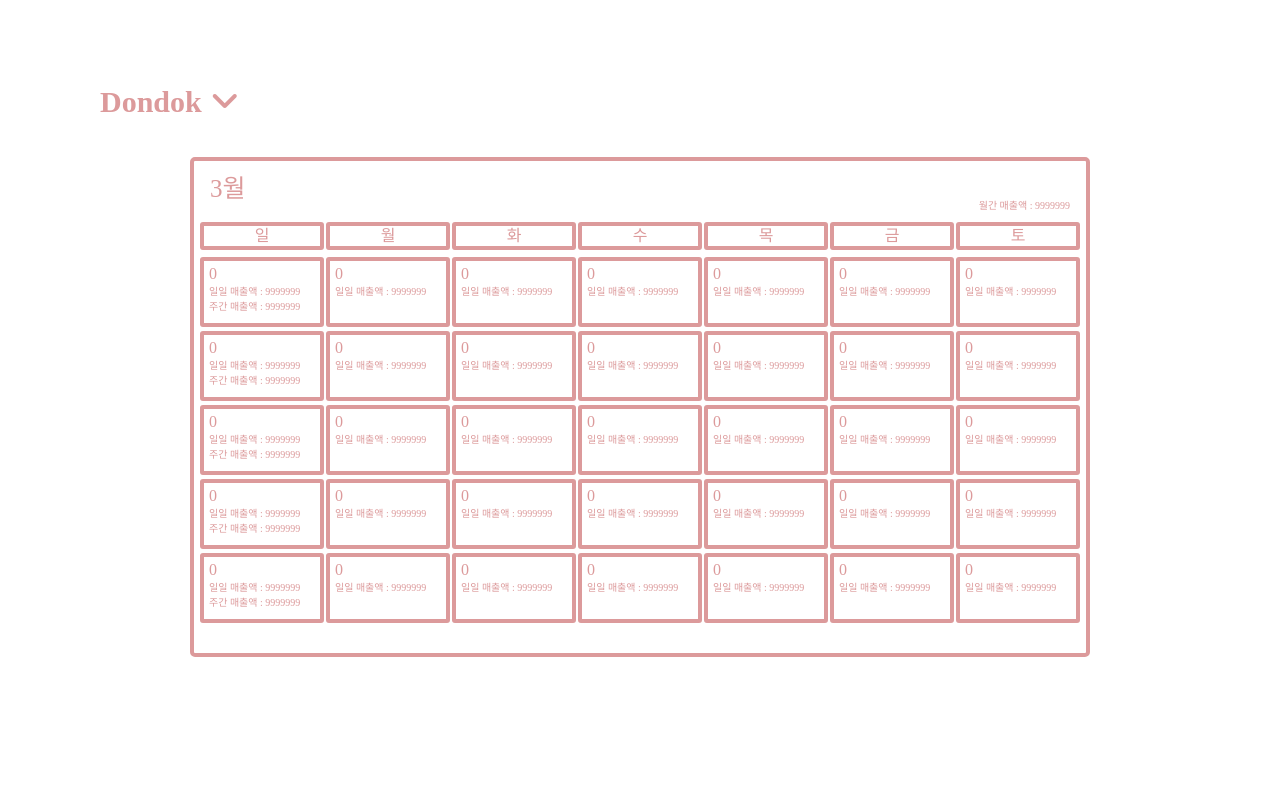
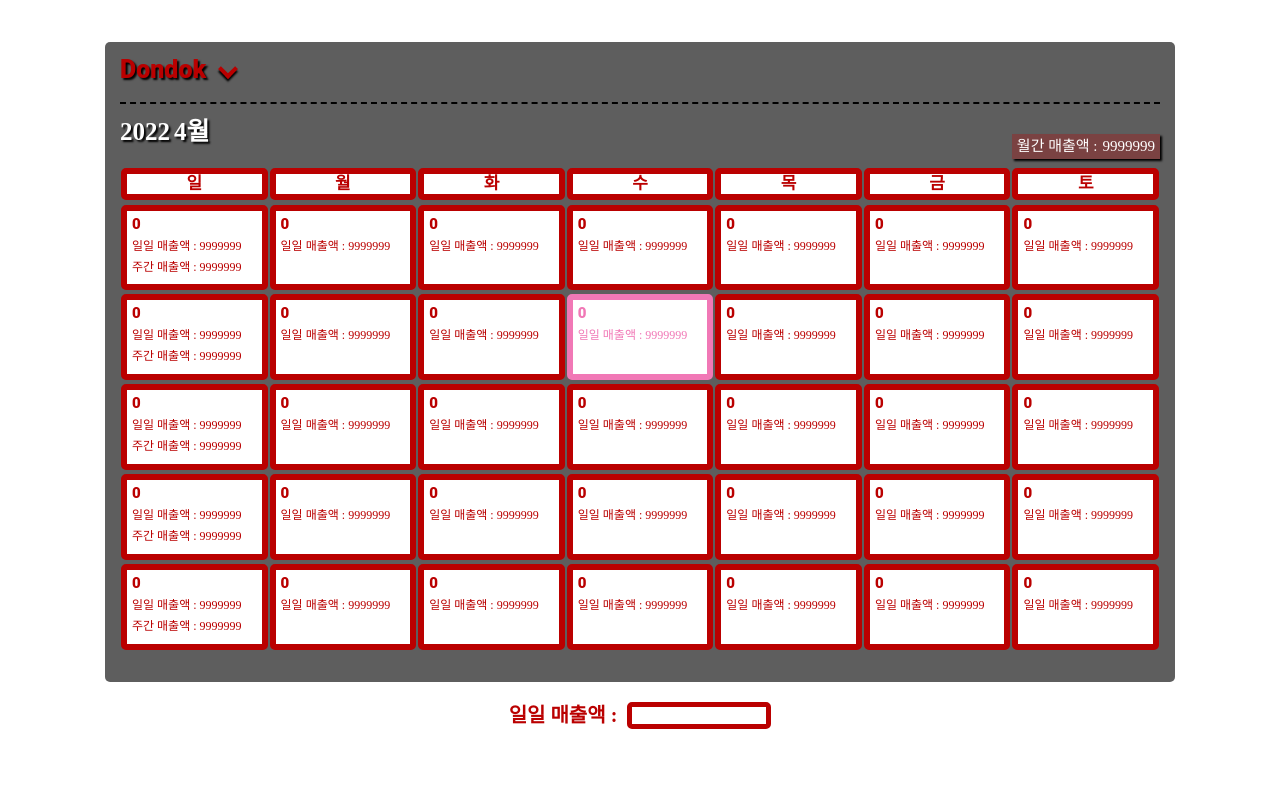
Before and after one commit to song22ee/Dondok-Sales-Management, a Node project: template app/src/views/home/index2.ejs in a window 1280 px wide. Run offline with Node 20 templates, Linux system fonts and the light colour scheme; the template is opened without the code that fills it, so the values that code supplies are empty; some libraries are stand-ins or nearby versions.

Commit message:
기능 :: 메인페이지 수정 송가현
메인 페이지를 피그마 디자인에 맞게 수정하였습니다.

+ 피그마 이외의 디자인도 추가 : "Dondok", "2022 4월", "월간 매출액"
Dondok 아래 밑줄 추가

```diff
--- /dev/null
+++ b/app/src/public/css/home/style.css
@@ -0,0 +1,224 @@
+@import url(reset.css);
+
+:root {
+    --main-color: #ba0000;
+    --main-border: 6px solid var(--main-color);
+    --font1: 'roboto';
+    --font2: 'NotoSansKR';
+}
+
+* {
+    color: var(--main-color);
+
+    /*background-color: rgba(0, 0, 0, 0.096);*/
+}
+
+span,
+input {
+    font-family: var(--font2);
+}
+
+body {
+    height: 100vh;
+    display: flex;
+    flex-direction: column;
+    justify-content: center;
+    align-items: center;
+}
+
+.main {
+    width: 100%;
+    height: 100%;
+    display: flex;
+    flex-direction: column;
+    align-items: center;
+    justify-content: center;
+    margin-bottom: 30px;
+}
+
+.calendar {
+    border-radius: 5px;
+    width: 1070px;
+    height: 640px;
+    box-sizing: border-box;
+    display: flex;
+    flex-direction: column;
+    align-items: center;
+    background-color: #5e5e5e;
+    padding: 15px;
+}
+
+.dondok {
+    width: 100%;
+    border-bottom: 2px dashed black;
+    padding-bottom: 20px;
+}
+
+.select-box {
+    display: flex;
+    align-items: center;
+}
+
+.dondok span {
+    font-size: 25px;
+    font-weight: 700;
+    font-family: var(--font1);
+    font-weight: 900;
+    margin-right: 15px;
+    text-shadow: 2px 2px 2px black;
+}
+
+.arrow-down {
+    border-top: 4px solid var(--main-color);
+    border-right: 4px solid var(--main-color);
+    box-shadow: 2px -2px 2px black;
+    width: 10px;
+    height: 10px;
+    transform: matrix(-0.71, 0.71, -0.71, -0.71, 0, 0);
+}
+
+.calendar-header {
+    box-sizing: border-box;
+    display: flex;
+    align-items: center;
+    justify-content: space-between;
+    width: 100%;
+    padding: 15px 0;
+}
+
+.calendar-header__date span {
+    font-size: 25px;
+    font-weight: 900;
+    color: white;
+    text-shadow: 2px 2px 2px black;
+    position: relative;
+    top: 0px;
+}
+
+.returns span {
+    font-size: 12px;
+    font-weight: 500;
+}
+
+.calendar-header__monthly-returns {
+    background-color: #ba00004d;
+    box-shadow: 2px 2px 2px black;
+    height: 25px;
+    display: flex;
+    justify-content: center;
+    align-items: center;
+    padding: 0 5px;
+    font-family: var(--font1);
+    font-weight: 500;
+    font-size: 24px;
+    position: relative;
+    top: 15px;
+}
+
+.calendar-header__monthly-returns span {
+    font-size: 15px;
+    color: white;
+}
+
+.monthly-returns__figure {
+    margin-left: 5px;
+}
+
+.monthly-returns {
+    display: flex;
+    justify-content: center;
+    align-items: center;
+}
+
+.calendar-main {
+    width: 100%;
+    height: 80%;
+    margin-top: 10px;
+}
+
+.weeks {
+    width: 100%;
+    height: 30px;
+    display: flex;
+    align-items: center;
+    margin-bottom: 6px;
+}
+
+.weeks > div {
+    border: var(--main-border);
+    border-radius: 5px;
+    display: flex;
+    justify-content: center;
+    align-items: center;
+    width: calc(100% / 7);
+    height: 20px;
+    margin: 0 1px;
+    background-color: #fff;
+}
+
+.weeks span {
+    font-weight: 900;
+    font-size: 17px;
+}
+
+.days {
+    width: 100%;
+    height: 88%;
+}
+
+.days__week {
+    display: flex;
+    width: 100%;
+    height: calc(100% / 5);
+    margin-bottom: 4px;
+}
+
+.day {
+    box-sizing: border-box;
+    border: var(--main-border);
+    border-radius: 5px;
+    margin: 0 1px;
+    padding: 5px;
+    width: calc(100% / 7);
+    height: 100%;
+    background-color: #fff;
+}
+
+.date {
+    font-family: var(--font1);
+    font-weight: 900;
+    font-size: 15px;
+}
+
+.daily-returns {
+    margin: 5px 0;
+}
+
+.input-section {
+    margin-top: 20px;
+}
+
+.input-box {
+    display: flex;
+    justify-content: center;
+    align-items: center;
+}
+
+.input-box span {
+    font-weight: 900;
+    font-size: 20px;
+    margin-right: 10px;
+}
+
+.input-box input {
+    border: 5px solid var(--main-color);
+    border-radius: 5px;
+    width: 130px;
+    height: 15px;
+}
+
+#click,
+#click span {
+    border-color: #f178b6;
+    color: #f178b6;
+}
--- a/app/src/public/css/style.css
+++ /dev/null
@@ -1,127 +0,0 @@
-@import url(reset.css);
-
-:root {
-    --main-color: #dc9a9b;
-    --main-border: 4px solid var(--main-color);
-}
-
-* {
-    color: var(--main-color);
-    /*background-color: rgba(0, 0, 0, 0.096);*/
-}
-
-body {
-    padding: 0 100px;
-    height: 700px;
-    display: flex;
-    flex-direction: column;
-    justify-content: center;
-    align-items: center;
-}
-
-.main-header {
-    margin: 40px 0;
-    width: 100%;
-}
-
-.select-box span {
-    font-size: 30px;
-    font-weight: 700;
-}
-
-.select-box i {
-    margin-left: 5px;
-}
-
-.main {
-    width: 100%;
-    height: 500px;
-    display: flex;
-    justify-content: center;
-    align-items: center;
-}
-
-.calendar {
-    border: var(--main-border);
-    border-radius: 5px;
-    width: 900px;
-    height: 500px;
-    padding: 15px 5px;
-    padding-bottom: 30px;
-    box-sizing: border-box;
-    display: flex;
-    flex-direction: column;
-    align-items: center;
-}
-
-.calendar-header {
-    box-sizing: border-box;
-    display: flex;
-    flex-direction: column;
-    width: 880px;
-    padding: 0 10px;
-}
-
-.calendar-header__month {
-    font-size: 25px;
-}
-
-.returns {
-    font-size: 10px;
-}
-
-.calendar-header__monthly-returns {
-    display: flex;
-    justify-content: flex-end;
-}
-
-.calendar-main {
-    width: 100%;
-    height: 100%;
-    padding: 10px 0 30px 0;
-}
-
-.weeks {
-    width: 100%;
-    height: 30px;
-    display: flex;
-    align-items: center;
-    margin-bottom: 6px;
-}
-
-.weeks > div {
-    border: var(--main-border);
-    border-radius: 3px;
-    display: flex;
-    justify-content: center;
-    align-items: center;
-    width: 130px;
-    height: 20px;
-    margin: 0 1px;
-}
-
-.days {
-    width: 100%;
-    height: 100%;
-}
-
-.days__week {
-    display: flex;
-    width: 100%;
-    height: 70px;
-    margin-bottom: 4px;
-}
-
-.day {
-    box-sizing: border-box;
-    border: var(--main-border);
-    border-radius: 3px;
-    margin: 0 1px;
-    padding: 5px;
-    width: 130px;
-    height: 70px;
-}
-
-.daily-returns {
-    margin: 5px 0;
-}
--- a/app/src/views/home/index2.ejs
+++ b/app/src/views/home/index2.ejs
@@ -5,24 +5,27 @@
     <meta charset="UTF-8">
     <meta http-equiv="X-UA-Compatible" content="IE=edge">
     <meta name="viewport" content="width=device-width, initial-scale=1.0">
-    <link rel="stylesheet" href="/css/style.css">
+    <link rel="stylesheet" href="/css/home/style.css">
     <title>Document</title>
 </head>
 
 <body>
-    <header class="main-header">
-        <div class="select-box">
-            <span>Dondok</span>
-            <i class="fas fa-angle-down fa-2x"></i>
-        </div>
-    </header>
 
     <section class="main">
         <div class="calendar">
 
+            <div class="dondok">
+                <div class="select-box">
+                    <span>Dondok</span>
+                    <!--<i class="fas fa-angle-down fa-2x"></i>-->
+                    <div class="arrow-down"></div>
+                </div>
+            </div>
+
             <div class="calendar-header">
-                <div class="calendar-header__month">
-                    <span>3월</span>
+                <div class="calendar-header__date">
+                    <span class="calendar-header__year">2022</span>
+                    <span class="calendar-header__month">4월</span>
                 </div>
                 <div class="calendar-header__monthly-returns returns">
                     <div class="monthly-returns">
@@ -35,13 +38,13 @@
             <div class="calendar-main">
 
                 <div class="weeks">
-                    <div class="sun">일</div>
-                    <div class="mon">월</div>
-                    <div class="tue">화</div>
-                    <div class="wed">수</div>
-                    <div class="thu">목</div>
-                    <div class="fri">금</div>
-                    <div class="sat">토</div>
+                    <div class="sun"><span>일</span></div>
+                    <div class="mon"><span>월</span></div>
+                    <div class="tue"><span>화</span></div>
+                    <div class="wed"><span>수</span></div>
+                    <div class="thu"><span>목</span></div>
+                    <div class="fri"><span>금</span></div>
+                    <div class="sat"><span>토</span></div>
                 </div>
 
                 <div class="days">
@@ -137,7 +140,7 @@
                                 <span class="daily-returns__figure">9999999</span>
                             </div>
                         </div>
-                        <div class="day">
+                        <div class="day" id="click">
                             <span class="date">0</span>
                             <div class="daily-returns returns">
                                 <span class="daily-returns__title">일일 매출액 : </span>
@@ -361,6 +364,13 @@
             </div>
 
         </div>
+
+        <div class="input-section">
+            <div class="input-box">
+                <span>일일 매출액 :</span>
+                <input type="text" />
+            </div>
+        </div>
     </section>
 
     <script src="https://kit.fontawesome.com/73fbcb87e6.js" crossorigin="anonymous"></script>
```
Also changed, not shown: app/src/public/css/home/reset.css (renamed from app/src/public/css/reset.css).
